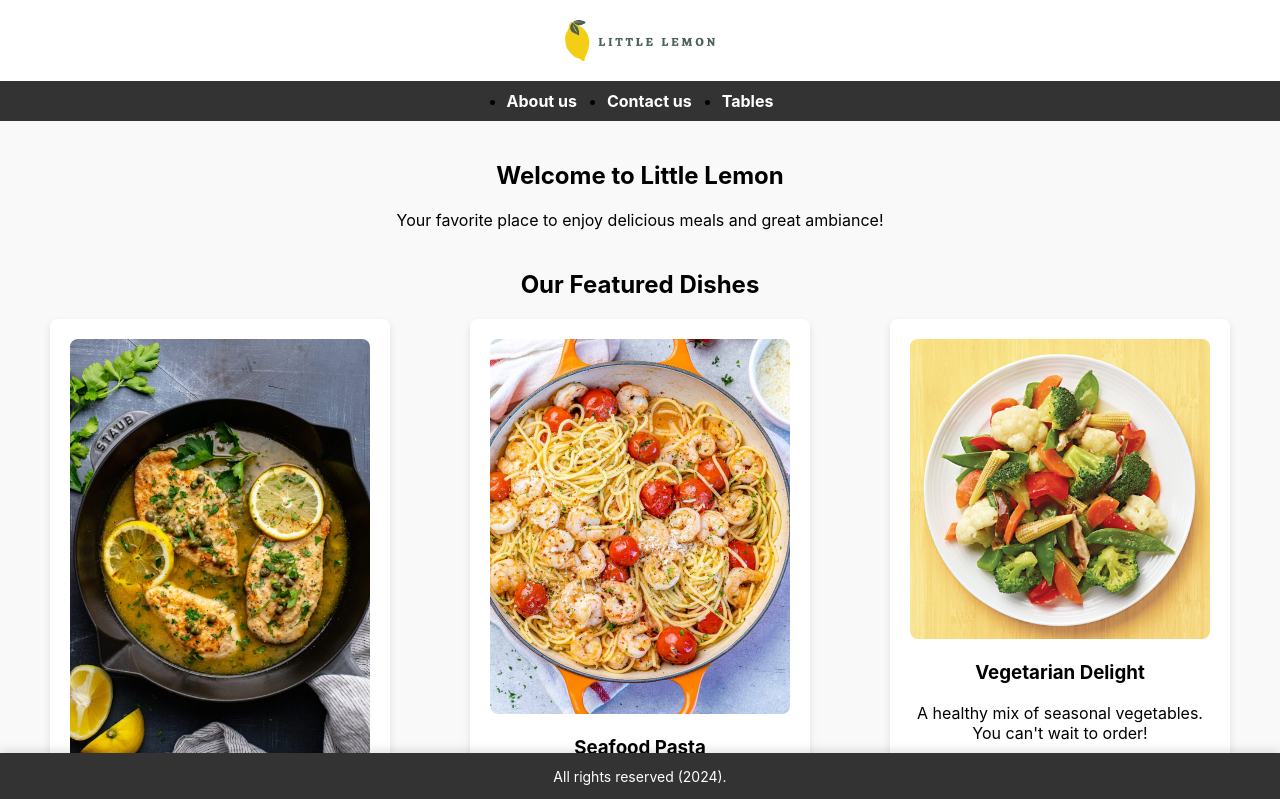
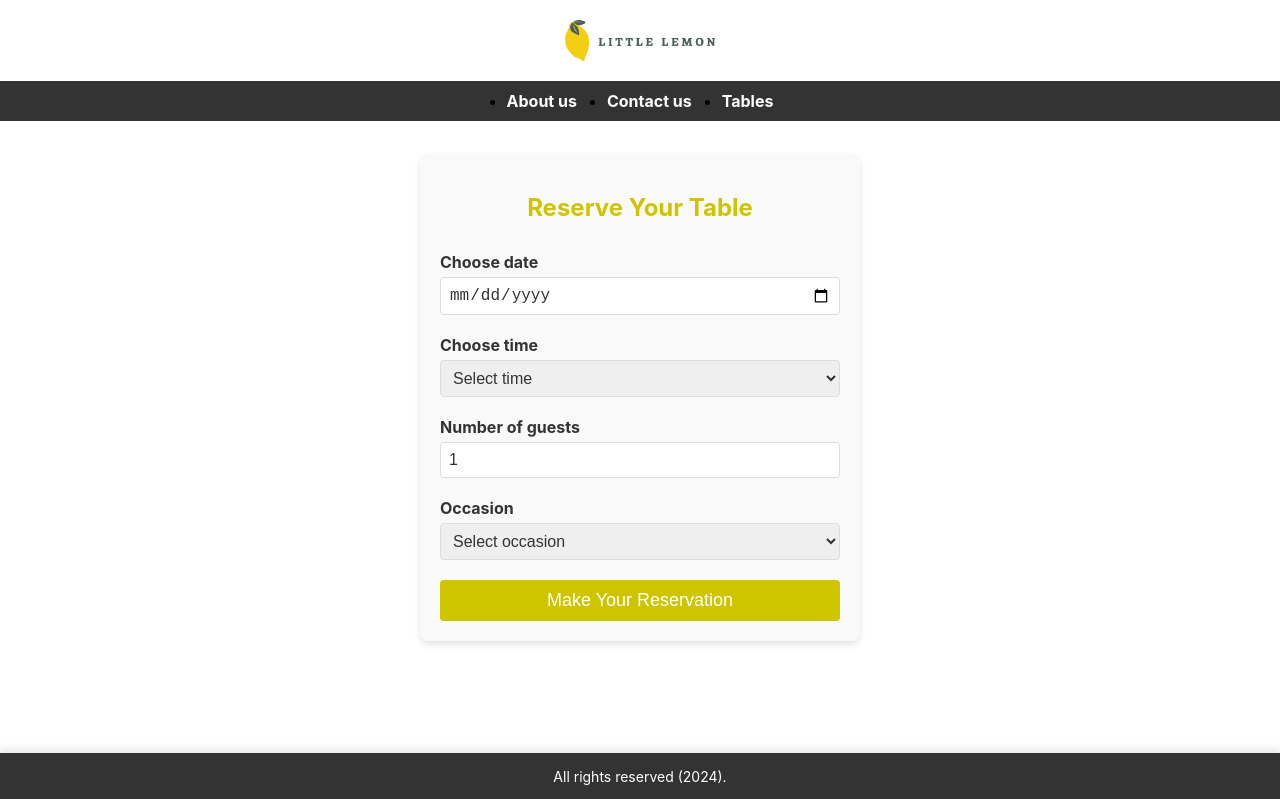
Before and after one commit to ChristopherChantres/meta-capstone-project, a React (Create React App) app: page /reserve-table in a window 1280 px wide. Shown: the top 799 px of the page. Built offline with nearby package versions, Linux system fonts and the light colour scheme.

Commit message:
react-dom-router installed. BookingForm & BookingPage structure and styles applied

```diff
--- a/package.json
+++ b/package.json
@@ -8,6 +8,7 @@
     "@testing-library/user-event": "^13.5.0",
     "react": "^18.3.1",
     "react-dom": "^18.3.1",
+    "react-router-dom": "^6.26.1",
     "react-scripts": "5.0.1",
     "web-vitals": "^2.1.4"
   },
--- a/src/App.js
+++ b/src/App.js
@@ -2,15 +2,20 @@ import Header from "./components/Header";
 import Navbar from "./components/Navbar";
 import Footer from "./components/Footer";
 import Main from "./components/Main";
+import BookingPage from "./components/BookingForm";
+import { BrowserRouter, Routes, Route } from 'react-router-dom';
 
 const App = () => {
   return (
-    <>
+    <BrowserRouter>
       <Header />
       <Navbar />
-      <Main />
+      <Routes>
+        <Route path="/" element={<Main />} />
+        <Route path="/reserve-table" element={<BookingPage />} />
+      </Routes>
       <Footer />
-    </>
+    </BrowserRouter>
   );
 }
 
--- /dev/null
+++ b/src/components/BookingForm.jsx
@@ -0,0 +1,67 @@
+import React, { useState } from 'react';
+import '../css/BookingForm.css'; // Import the CSS file for styling
+
+const BookingForm = () => {
+  const [formData, setFormData] = useState({
+    date: '',
+    time: '',
+    guests: 1,
+    occasion: ''
+  });
+
+  const handleChange = (e) => {
+    const { id, value } = e.target;
+    setFormData((prev) => ({
+      ...prev,
+      [id]: value
+    }));
+  };
+
+  const handleSubmit = (e) => {
+    e.preventDefault();
+    alert(`Reservation made for ${formData.guests} guests on ${formData.date} at ${formData.time} for a ${formData.occasion}`);
+  };
+
+  return (
+    <form className="booking-form" onSubmit={handleSubmit}>
+      <h2 className="form-title">Reserve Your Table</h2>
+
+      <div className="form-group">
+        <label htmlFor="date">Choose date</label>
+        <input type="date" id="date" value={formData.date} onChange={handleChange} required />
+      </div>
+
+      <div className="form-group">
+        <label htmlFor="time">Choose time</label>
+        <select id="time" value={formData.time} onChange={handleChange} required>
+          <option value="" disabled>Select time</option>
+          <option>17:00</option>
+          <option>18:00</option>
+          <option>19:00</option>
+          <option>20:00</option>
+          <option>21:00</option>
+          <option>22:00</option>
+        </select>
+      </div>
+
+      <div className="form-group">
+        <label htmlFor="guests">Number of guests</label>
+        <input type="number" id="guests" value={formData.guests} onChange={handleChange} min="1" max="10" required />
+      </div>
+
+      <div className="form-group">
+        <label htmlFor="occasion">Occasion</label>
+        <select id="occasion" value={formData.occasion} onChange={handleChange} required>
+          <option value="" disabled>Select occasion</option>
+          <option>Birthday</option>
+          <option>Anniversary</option>
+          <option>Casual</option>
+        </select>
+      </div>
+
+      <button type="submit" className="submit-btn">Make Your Reservation</button>
+    </form>
+  );
+};
+
+export default BookingForm;
--- a/src/components/Navbar.jsx
+++ b/src/components/Navbar.jsx
@@ -7,7 +7,7 @@ const Navbar = () => {
       <ul className='navbar-ul'>
         <li><a href="/about">About us</a></li>
         <li><a href="/contact">Contact us</a></li>
-        <li><a href="/tables">Tables</a></li>
+        <li><a href="/reserve-table">Tables</a></li>
       </ul>
     </div>
   )
--- /dev/null
+++ b/src/css/BookingForm.css
@@ -0,0 +1,70 @@
+/* BookingForm.css */
+.booking-form {
+    display: grid;
+    max-width: 400px;
+    margin: 2rem auto;
+    gap: 20px;
+    padding: 20px;
+    background-color: #f9f9f9;
+    border-radius: 8px;
+    box-shadow: 0 4px 6px rgba(0, 0, 0, 0.1);
+  }
+
+  .form-title {
+    text-align: center;
+    color: #cfc400;
+    margin-bottom: 10px;
+  }
+
+  .form-group {
+    display: flex;
+    flex-direction: column;
+    gap: 5px;
+  }
+
+  label {
+    font-weight: bold;
+    color: #333;
+  }
+
+  input[type="date"],
+  input[type="number"],
+  select {
+    padding: 8px;
+    border-radius: 4px;
+    border: 1px solid #ddd;
+    font-size: 16px;
+    color: #333;
+  }
+
+  input[type="date"]:focus,
+  input[type="number"]:focus,
+  select:focus {
+    outline: none;
+    border-color: #cfc400;
+  }
+
+  .submit-btn {
+    padding: 10px 15px;
+    background-color: #cfc400;
+    color: white;
+    border: none;
+    border-radius: 4px;
+    font-size: 18px;
+    cursor: pointer;
+    transition: background-color 0.3s ease;
+  }
+
+  .submit-btn:hover {
+    background-color: #004581;
+  }
+
+  @media (max-width: 600px) {
+    .booking-form {
+      max-width: 300px;
+    }
+
+    .submit-btn {
+      font-size: 16px;
+    }
+  }
```
Also changed, not shown: src/components/BookingPage.jsx (added, +15 -0 lines), src/css/BookingPage.css (added, +12 -0 lines), 1 other file (tests, documents, lock files or other folders).
